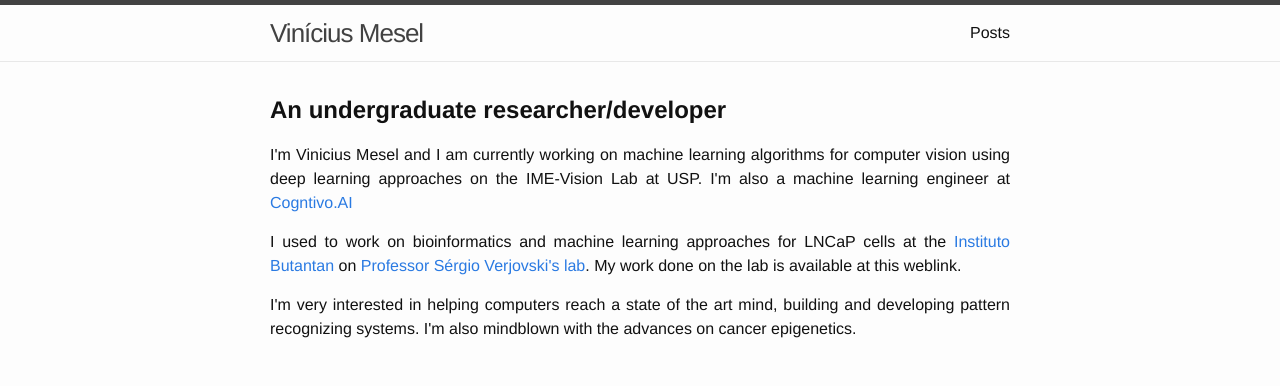
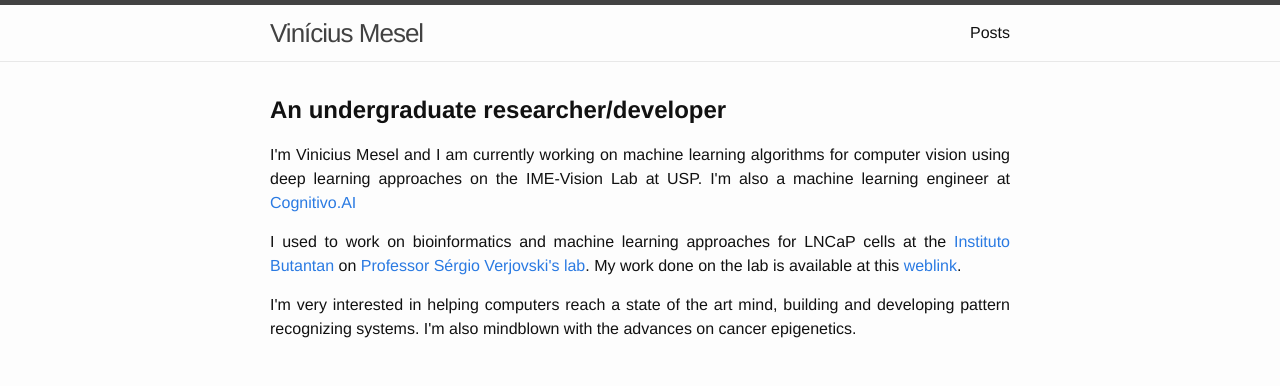
Before and after one commit to vmesel/vmesel.github.io, a Jekyll site: the page built from index.html, in a window 1280 px wide. Shown: the top 386 px of the page. Built offline with Jekyll 4.4.1, drawn with Linux system fonts in a browser that asks for light colours.

Commit message:
Update index.html

```diff
--- a/index.html
+++ b/index.html
@@ -6,9 +6,9 @@
 
  <h2 style="font-weight:bold;">An undergraduate researcher/developer</h1>
 
-    <p align="justify">I'm Vinicius Mesel and I am currently working on machine learning algorithms for computer vision using deep learning approaches on the IME-Vision Lab at USP. I'm also a machine learning engineer at <a href="http://cognitivo.ai">Cogntivo.AI</a></p>
+    <p align="justify">I'm Vinicius Mesel and I am currently working on machine learning algorithms for computer vision using deep learning approaches on the IME-Vision Lab at USP. I'm also a machine learning engineer at <a href="http://cognitivo.ai" target="_blank">Cognitivo.AI</a></p>
     <p align="justify">
-      I used to work on bioinformatics and machine learning approaches for LNCaP cells at the <a href="http://www.butantan.gov.br">Instituto Butantan</a> on <a href="http://www2.iq.usp.br/docente/verjo/">Professor Sérgio Verjovski's lab</a>. My work done on the lab is available at this weblink.
+      I used to work on bioinformatics and machine learning approaches for LNCaP cells at the <a href="http://www.butantan.gov.br" target="_blank">Instituto Butantan</a> on <a href="http://www2.iq.usp.br/docente/verjo/" target="_blank">Professor Sérgio Verjovski's lab</a>. My work done on the lab is available at this <a href="http://vmesel.com/lncap-paper.pdf" target="_blank">weblink</a>.
     </p>
     <p align="justify">
       I'm very interested in helping computers reach a state of the art mind, building and developing pattern recognizing systems. I'm also mindblown with the advances on cancer epigenetics.
```
